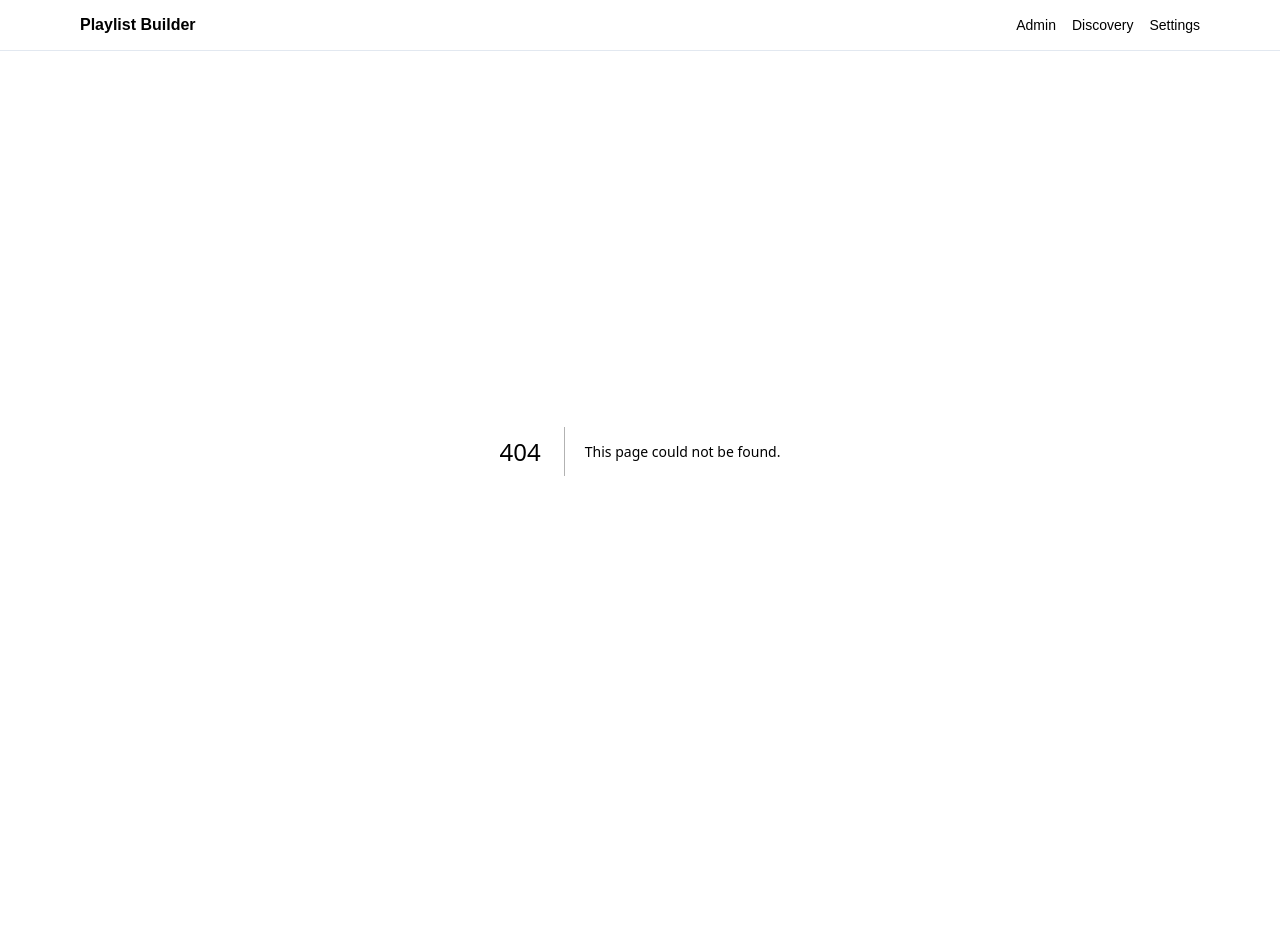
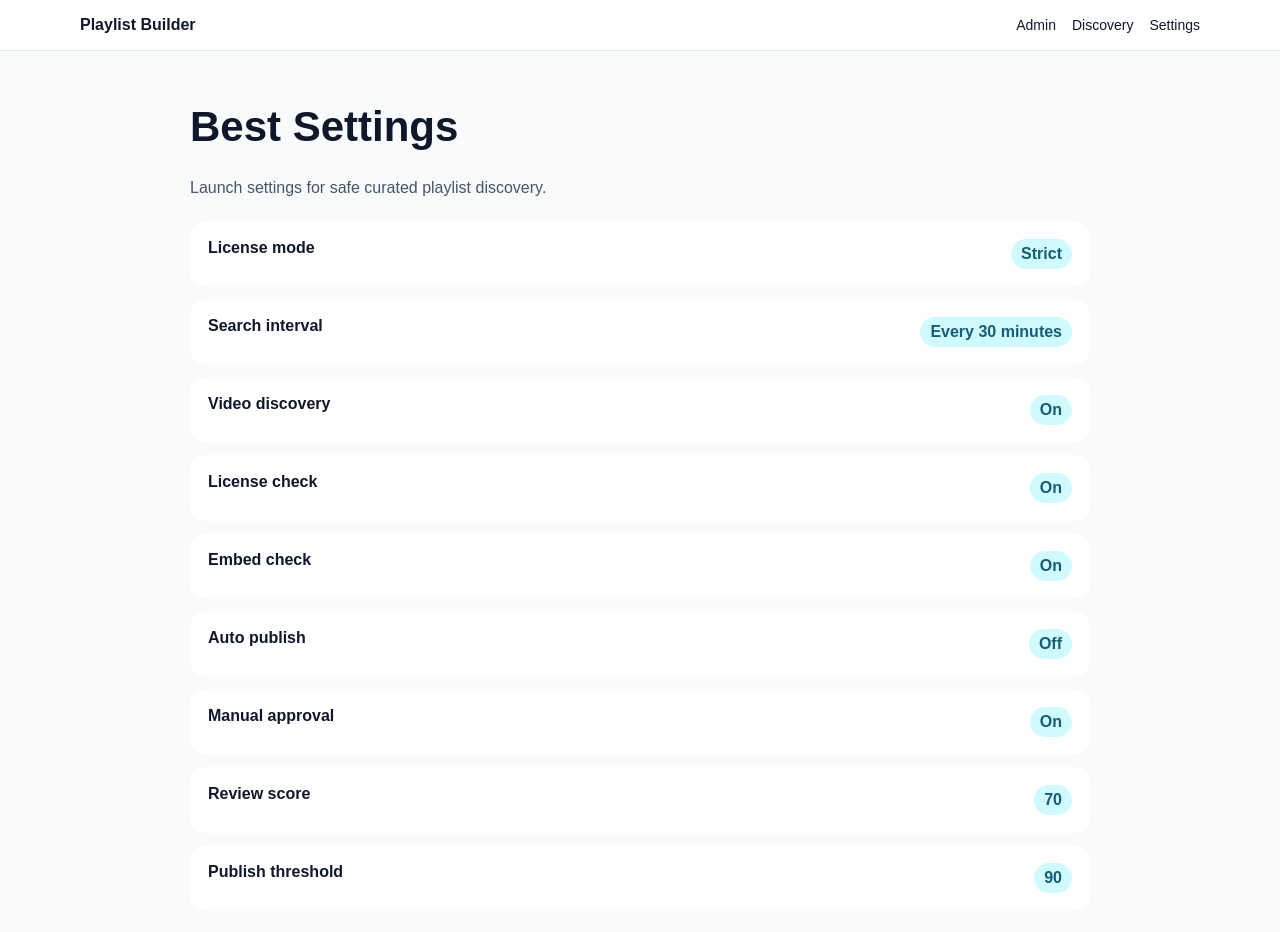
Before and after one commit to johncardinales-cpu/youtube-playlist-builder, a Next.js app: page /admin/settings in a window 1280 px wide. Before the commit this address had no page. Shown: the top 932 px of the page. Before the commit the page ends 851 px from the top, so only its background shows below. Built offline with nearby package versions, Linux system fonts and the light colour scheme.

Commit message:
Add admin settings page

```diff
--- /dev/null
+++ b/app/admin/settings/page.tsx
@@ -0,0 +1,28 @@
+export default function SettingsPage() {
+  const rows = [
+    ['License mode', 'Strict'],
+    ['Search interval', 'Every 30 minutes'],
+    ['Video discovery', 'On'],
+    ['License check', 'On'],
+    ['Embed check', 'On'],
+    ['Auto publish', 'Off'],
+    ['Manual approval', 'On'],
+    ['Review score', '70'],
+    ['Publish threshold', '90']
+  ];
+
+  return (
+    <main style={{ maxWidth: 900, margin: '0 auto', padding: 24 }}>
+      <h1 style={{ fontSize: 42 }}>Best Settings</h1>
+      <p style={{ color: '#475569' }}>Launch settings for safe curated playlist discovery.</p>
+      <div style={{ marginTop: 24, display: 'grid', gap: 12 }}>
+        {rows.map(([name, value]) => (
+          <div key={name} style={{ display: 'flex', justifyContent: 'space-between', background: 'white', padding: 18, borderRadius: 16 }}>
+            <span style={{ fontWeight: 700 }}>{name}</span>
+            <span style={{ background: '#cffafe', color: '#155e75', padding: '6px 10px', borderRadius: 999, fontWeight: 700 }}>{value}</span>
+          </div>
+        ))}
+      </div>
+    </main>
+  );
+}
```
